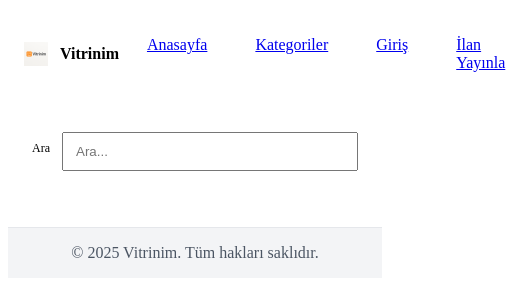
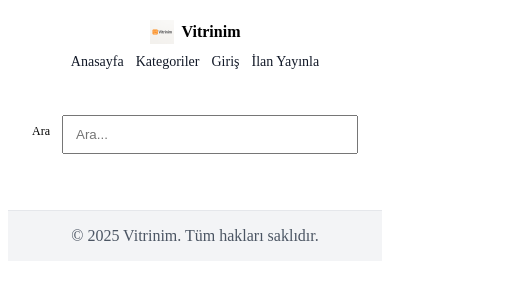
Before and after one commit to serpceyemek/vitrinim, a React (Create React App) app: page / in a window 390 px wide. Shown: the top 300 px of the page, 521 px wide, since content can reach past the window. Built offline with nearby package versions, Linux system fonts and the light colour scheme.

Commit message:
ui: header/topnav stilleri (mobilde taşma yok)

```diff
--- a/src/components/Header.jsx
+++ b/src/components/Header.jsx
@@ -1,26 +1,20 @@
 // src/components/Header.jsx
 import { NavLink } from "react-router-dom";
-
-const linkStyle = { padding: 16 };
+import '../header.css';
 
 export default function Header() {
   return (
-    <header
-      style={{
-        display: "flex",
-        alignItems: "center",
-        gap: 12,
-        padding: "12px 16px",
-      }}
-    >
-      <img src="/logo-192.png" alt="Vitrinim" width={24} height={24} />
-      <strong>Vitrinim</strong>
+    <header className="site-header">
+      <div className="brand">
+        <img src="/logo-192.png" alt="Vitrinim" width={24} height={24} />
+        <strong>Vitrinim</strong>
+      </div>
 
-      <nav style={{ marginLeft: "auto", display: "flex", gap: 16 }}>
-        <NavLink to="/" style={linkStyle}>Anasayfa</NavLink>
-        <NavLink to="/kategori" style={linkStyle}>Kategoriler</NavLink>
-        <NavLink to="/login" style={linkStyle}>Giriş</NavLink>
-        <NavLink to="/yeni" style={linkStyle}>İlan Yayınla</NavLink>
+      <nav className="topnav">
+        <NavLink to="/"         className="topnav-link">Anasayfa</NavLink>
+        <NavLink to="/kategori" className="topnav-link">Kategoriler</NavLink>
+        <NavLink to="/login"    className="topnav-link">Giriş</NavLink>
+        <NavLink to="/yeni"     className="topnav-link">İlan Yayınla</NavLink>
       </nav>
     </header>
   );
--- /dev/null
+++ b/src/header.css
@@ -0,0 +1,44 @@
+.site-header {
+  display: flex;
+  align-items: center;
+  gap: 16px;
+  padding: 12px 16px;
+}
+
+.site-header .brand {
+  display: flex;
+  align-items: center;
+  gap: 8px;
+}
+
+.topnav {
+  display: flex;
+  gap: 16px;
+  margin-left: auto;      /* masaüstünde linkleri sağa iter */
+  flex-wrap: nowrap;
+}
+
+.topnav-link {
+  text-decoration: none;
+  color: #111827;
+  font-size: 16px;
+  line-height: 1.2;
+}
+
+/* Mobilde taşma olmasın, gerekiyorsa iki satıra kırılsın */
+@media (max-width: 480px) {
+  .site-header {
+    flex-direction: column;
+    align-items: center;
+    gap: 10px;
+  }
+  .topnav {
+    margin-left: 0;
+    flex-wrap: wrap;
+    justify-content: center;
+    gap: 12px;
+  }
+  .topnav-link {
+    font-size: 14px;
+  }
+}
```
